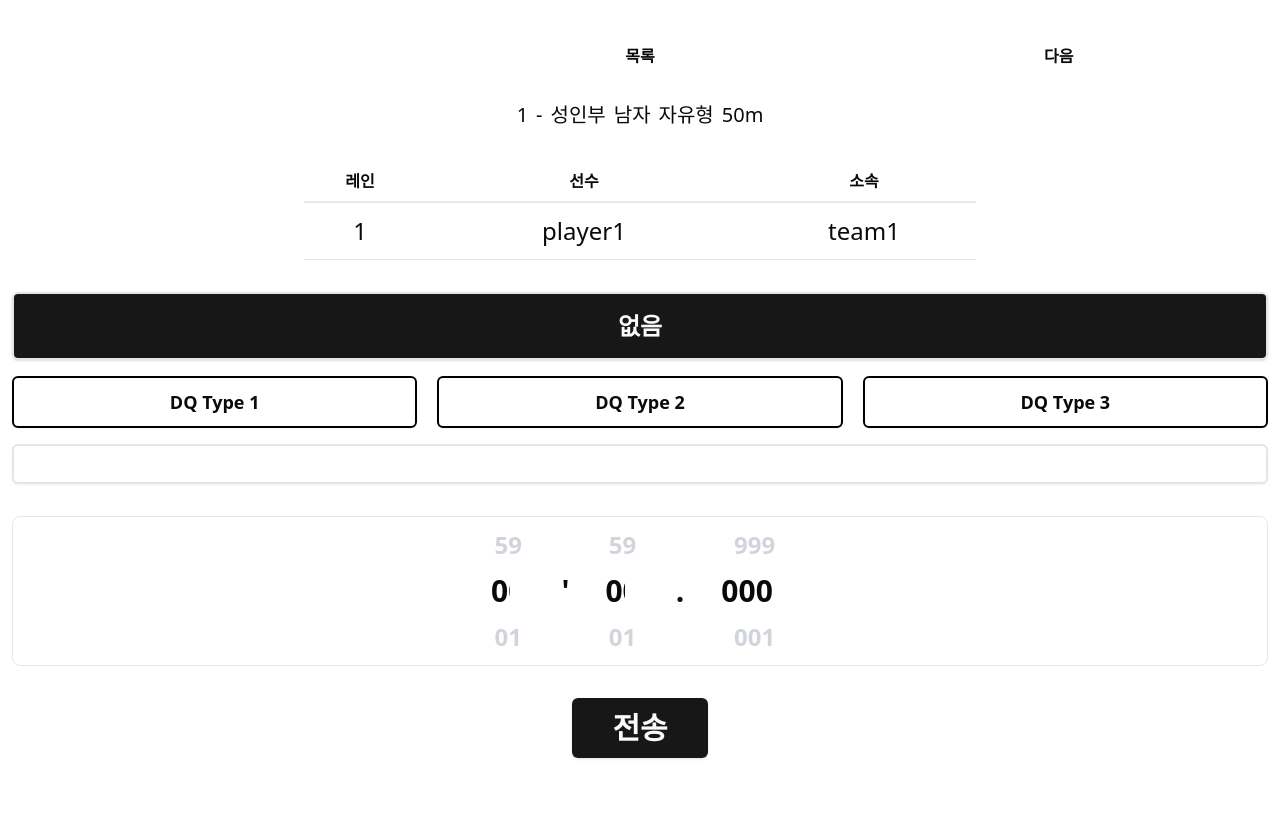
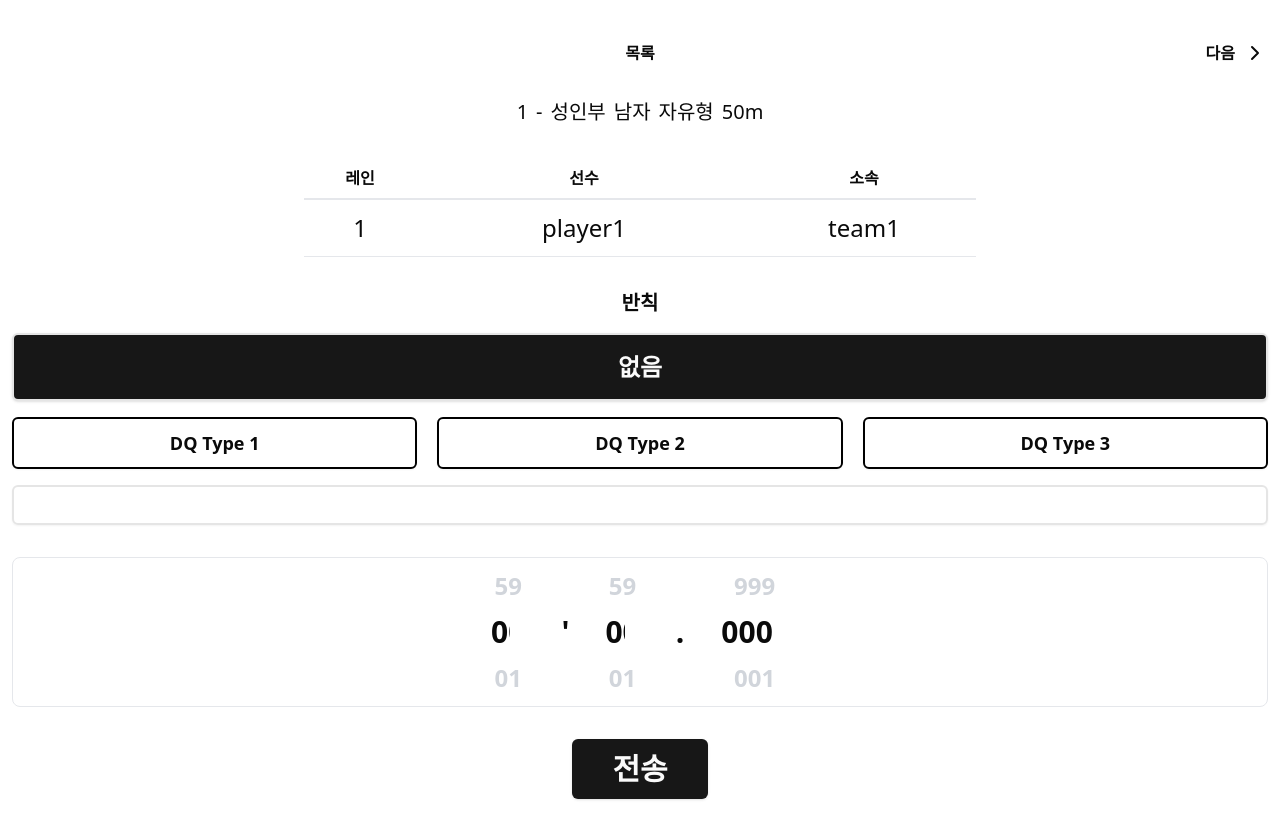
Before and after one commit to GangHyeokLee/BukguSwimming, a Next.js app: page /lane/0 in a window 1280 px wide. Before the commit the page ends 800 px from the top, so only its background shows below. Built offline with nearby package versions, Linux system fonts and the light colour scheme.

Commit message:
Enhance LanePage and FoulPanel components with navigation icons and improved layout. Added Chevron icons for previous and next links in LanePage, and introduced a title in FoulPanel for better clarity.

```diff
--- a/src/app/lane/[id]/page.tsx
+++ b/src/app/lane/[id]/page.tsx
@@ -1,5 +1,6 @@
 import LaneClientComponent from "@/components/lane/LaneClientComponent";
 import dummyLanes from "@/dummy/dummyLanes.json";
+import { ChevronLeft, ChevronRight } from "lucide-react";
 import Link from "next/link";
 
 interface PageProps {
@@ -15,18 +16,24 @@ export default async function LanePage({ params }: PageProps) {
     const response = dummyLanes[parseInt(resolvedParams.id)];
 
     return response ? (
-        <div className="px-3 flex flex-col justify-center items-center w-full h-screen gap-8">
+        <div className="px-3 flex flex-col py-10 w-full items-center gap-8">
             <table className="w-full justify-between">
                 <thead>
                     <tr>
                         <th className="w-1/3 text-center">
-                            {response.previous ? <Link href={`/lane/${response.previous}`}>이전</Link> : <div></div>}
+                            {response.previous ? <Link href={`/lane/${response.previous}`} className="flex flex-row gap-2 items-center justify-start">
+                                <ChevronLeft />
+                                이전
+                            </Link> : <div></div>}
                         </th>
                         <th className="w-1/3 text-center">
                             <Link href={`/lane`}>목록</Link>
                         </th>
                         <th className="w-1/3 text-center">
-                            {response.next && <Link href={`/lane/${response.next}`}>다음</Link>}
+                            {response.next &&
+                                <Link href={`/lane/${response.next}`} className="flex flex-row gap-2 items-center justify-end">
+                                    다음<ChevronRight />
+                                </Link>}
                         </th>
                     </tr>
                 </thead>
--- a/src/components/lane/FoulPanel.tsx
+++ b/src/components/lane/FoulPanel.tsx
@@ -21,6 +21,7 @@ function FoulPanel({ foul, setFoul }: FoulPanelProps) {
 
   return (
     <div className="w-full flex flex-col gap-4">
+      <div className="text-xl font-bold w-full text-center">반칙</div>
       <Button className="whitespace-nowrap text-2xl font-bold py-4 h-fit border-2"
         onClick={() => {
           setFoul("없음")
```
